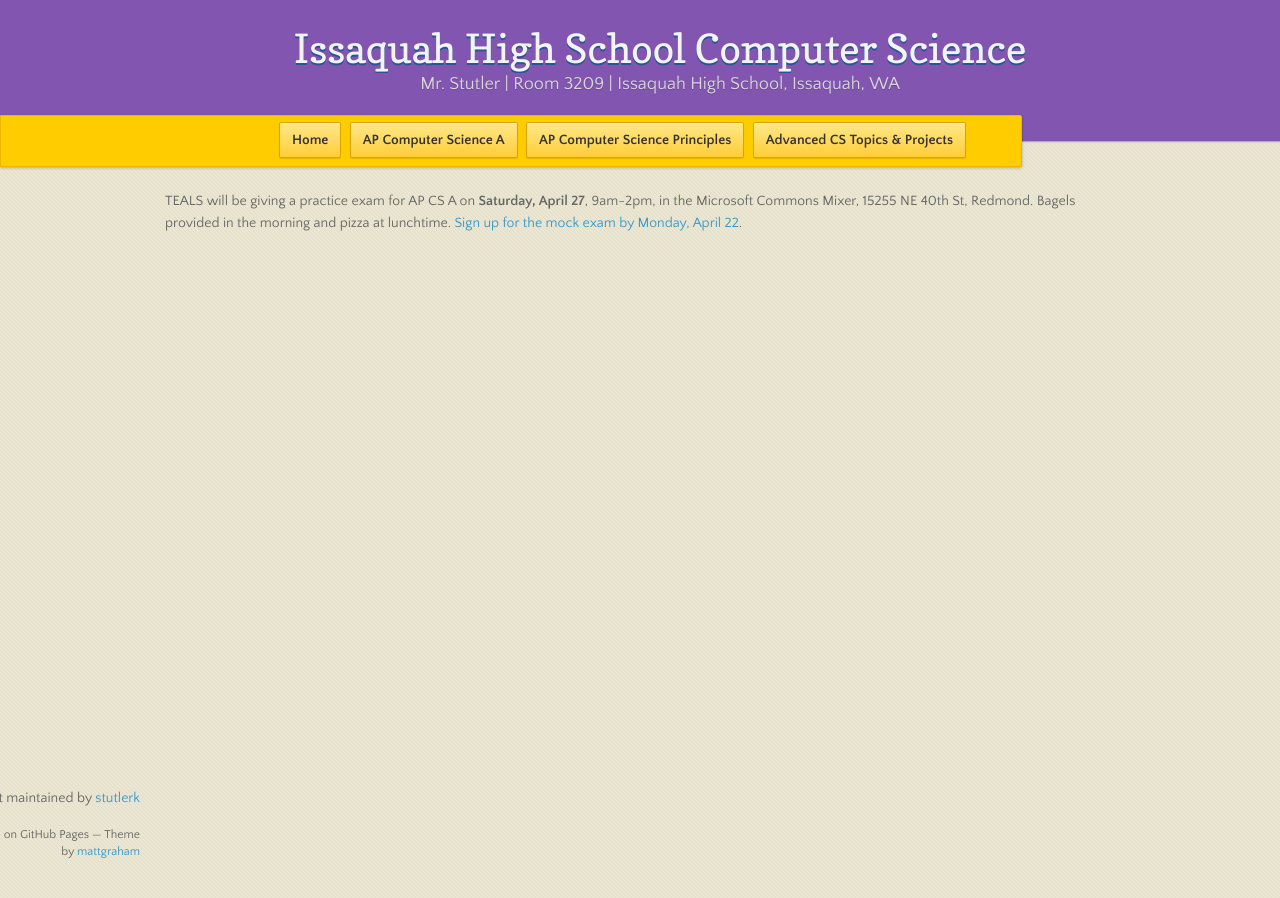
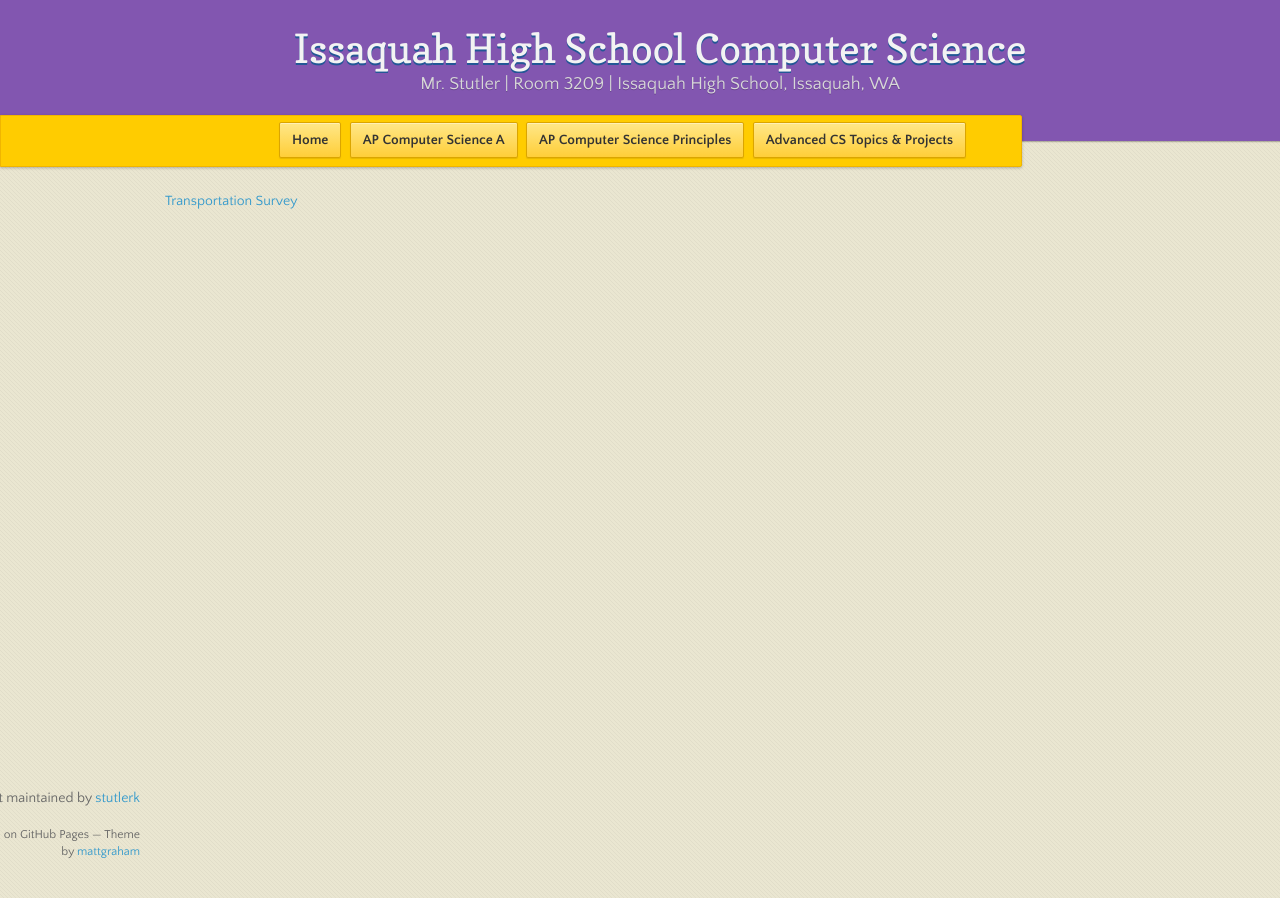
Before and after one commit to stutlerk/ihs-website, a Jekyll site: the page built from _posts/2019-05-07-MockAPExam.md, in a window 1280 px wide. Built offline with Jekyll 4.4.1, drawn with Linux system fonts in a browser that asks for light colours; nearby versions of some CDN libraries; our own code applies the rules of GitHub Pages for plain Markdown files.

Commit message:
Update and rename 2019-04-09-MockAPExam.md to 2019-05-07-MockAPExam.md

```diff
--- a/_posts/2019-04-09-MockAPExam.md
+++ b/_posts/2019-05-07-MockAPExam.md
@@ -2,4 +2,7 @@
 title: <b>AP Computer Science A Mock Exam</b>
 categories: [apcsa]
 ---
+[Transportation Survey](https://docs.google.com/forms/d/e/1FAIpQLScPwnqpzK3Zm_JaNoO_wxep1XSM3dWV5HWKGXztuKkkpyLP5Q/viewform){:target="_blank"}
+<!--
 TEALS will be giving a practice exam for AP CS A on <b>Saturday, April 27</b>, 9am-2pm, in the Microsoft Commons Mixer, 15255 NE 40th St, Redmond. Bagels provided in the morning and pizza at lunchtime. [Sign up for the mock exam by Monday, April 22](https://forms.office.com/Pages/ResponsePage.aspx?id=5fj5mTYujkuL3NG6URIaFzDc6t1nUelIuHZpdY53tURUME9UUTRGRzlDWUM5SVJaQ1NBTjVYSzdERy4u){:target="_blank"}.
+-->
```
